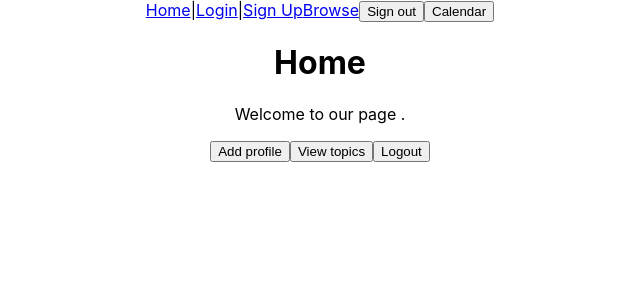
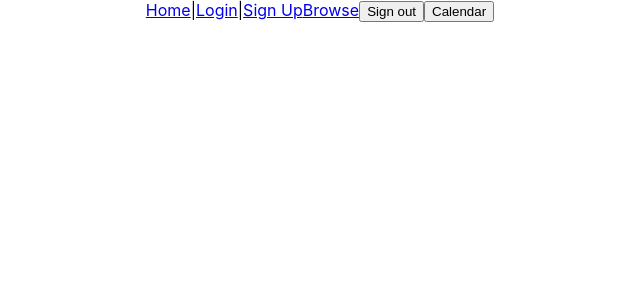
Before and after one commit to marcelala/beela-learning, a React (Create React App) app: page / in a window 1280 px wide. Shown: the top 300 px of the page, without its empty margins (320-960 px from the left). Built offline with nearby package versions, Linux system fonts and the light colour scheme; no server answers; the database is empty; sample sign-in values are in the browser's storage.

Commit message:
different home pages are displayed according to userRole

```diff
--- a/src/components/Browser.tsx
+++ b/src/components/Browser.tsx
@@ -6,13 +6,19 @@ import AuthenticatedRoute from "./AuthenticatedRoute";
 import UnauthenticatedRoute from "./UnauthenticatedRoute";
 import Home from "../pages/Home";
 import TopicsList from "../pages/TopicsList";
+import AdminHome from "../pages/AdminHome";
+import { useUserData } from "../context/UserDataContext";
 
 export default function Browser() {
+  const { userData } = useUserData();
+  const HomePage = userData.userRole === "admin" ? AdminHome : Home;
+
   return (
     <BrowserRouter>
       <Navigation />
       <Switch>
-        <AuthenticatedRoute exact path="/" component={Home} />
+        <AuthenticatedRoute exact path="/home" component={HomePage} />
+        <AuthenticatedRoute exact path="/ahome" component={AdminHome} />
         <AuthenticatedRoute exact path="/topics" component={TopicsList} />
         <UnauthenticatedRoute exact path="/signup" component={Register} />
         <UnauthenticatedRoute exact path="/login" component={Login} />
--- a/src/components/Navigation.tsx
+++ b/src/components/Navigation.tsx
@@ -14,7 +14,7 @@ export default function Navigation() {
   }
   return (
     <nav>
-      <NavLink to="/">Home</NavLink>|<NavLink to="login">Login</NavLink>|
+      <NavLink to="/home">Home</NavLink>|<NavLink to="login">Login</NavLink>|
       <NavLink to="/signup">Sign Up</NavLink>
       <NavLink to="/topics">Browse</NavLink>
       {isAuthenticated ? <button onClick={onLogout}> Sign out</button> : ""}
--- a/src/firebaseServices/authentication.ts
+++ b/src/firebaseServices/authentication.ts
@@ -22,7 +22,7 @@ export async function register({ email, password }: iProps) {
     );
     account.isCreated = true;
     account.payload = authCredential.user.uid;
-    await createDocument("auth", { email, password });
+    await createDocument("participants", { email, password, account });
   } catch (error) {
     console.error("authentication.js error", error);
     // @ts-ignore
--- a/src/pages/Login/index.tsx
+++ b/src/pages/Login/index.tsx
@@ -35,7 +35,7 @@ export default function Login() {
     const document = await getDocument("userData", uid);
     setUserData(document);
     setIsAuthenticated(true);
-    history.push("/");
+    history.push("/home");
   }
 
   function onFailure(message: string) {
```
